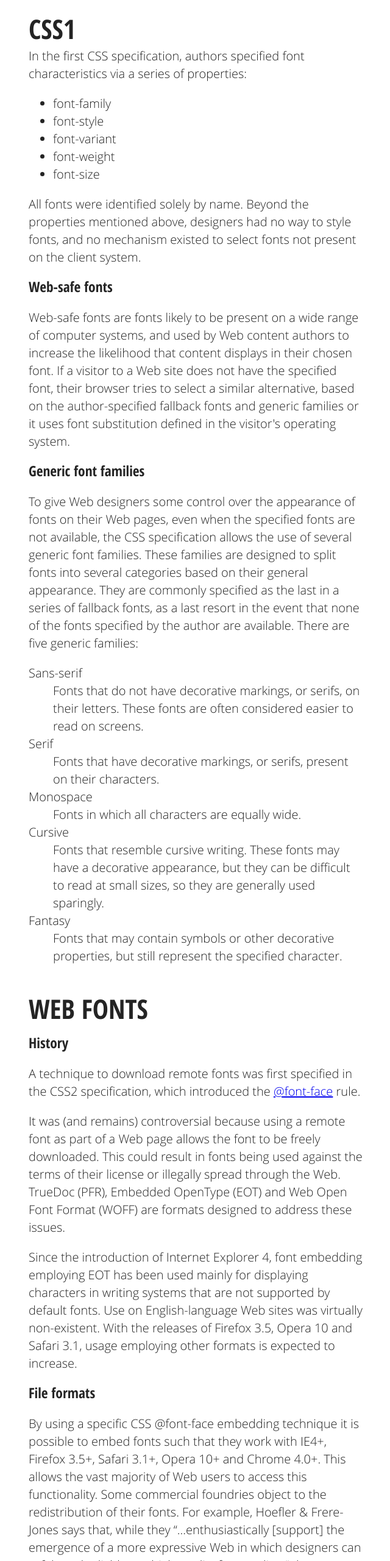
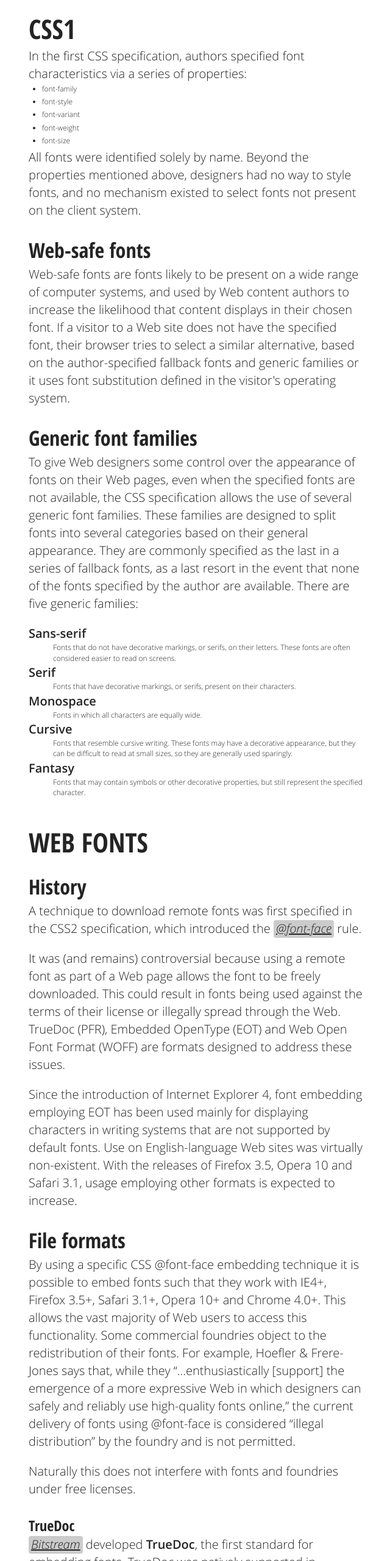
Before and after one commit to johnsont91/art336-week-02-johnsontien, a plain HTML site: page index.html in a window 1280 px wide. Shown: the part 1420-3980 px from the top of the page at 61% size, without its empty margins (318-958 px from the left). Drawn offline with Linux system fonts and the light colour scheme.

Commit message:
DEMO
Demo 9/16

```diff
--- a/index.html
+++ b/index.html
@@ -4,7 +4,7 @@
     <head>
         <meta charset="utf-8">
         <meta http-equiv="X-UA-Compatible" content="IE=edge">
-        <title>Intorduction to Web Typography</title>
+        <title>Introduction to Web Typography</title>
         <meta name="viewport" content="width=device-width, initial-scale=1">
        <link href='http://fonts.googleapis.com/css?family=Open+Sans:300italic,400,300,600|Open+Sans+Condensed:700' rel='stylesheet' type='text/css'>
         <link rel="stylesheet" href="css/main.css">
--- a/scss/_base.scss
+++ b/scss/_base.scss
@@ -49,3 +49,85 @@ h2 {
 h2 + p {
     margin-top: 0;
 }
+
+h3 {
+    @include fontSize(34px);
+    margin-top: 34px;
+    margin-bottom: 8px;
+
+}
+
+h3 + p {
+    margin-top: 0;
+}
+
+h4 {
+    @include fontSize(24px);
+    margin-top: 34px;
+    margin-bottom: 4px;
+}
+
+h4 + p {
+    margin-top: 0;
+}
+
+i, em {
+    @include body-font-italic;
+}
+
+b, strong {
+    @include body-font-bold;
+}
+
+ul {
+    margin: 0 0 0 22px;
+    // margin: top right bottom left
+    padding: 0;
+    //list-style-type: none;
+}
+p + ul, p + ol {
+    margin-top: -18px;
+
+}
+
+ul + p {
+    margin-top: 0;
+}
+
+ul li {
+    @include fontSize(12px);
+    margin-bottom: 4px;
+    padding: 0px;
+}
+
+ol {
+ margin: 0 0 0 40px;
+    padding: 0;
+    list-style-type: decimal-leading-zero;
+}
+
+dl dt {
+    @include body-font-bold;
+}
+
+dd {
+    @include fontSize(12px);
+    margin: 3 0 3 0;
+}
+
+a {
+    background-color: $background-color;
+    border-radius: 4px;
+    color: $color;
+    @include body-font-italic;
+    padding: 0 4px 2px 4px;
+    transition: background-color 300ms linear;
+    transition: color 300ms linear;
+}
+
+a:hover {
+    background-color: lighten($background-color, 5%);
+    color: lighten($color, 40%);
+     transition: background-color 300ms linear;
+    transition: color 300ms linear;
+}
--- a/scss/_globals.scss
+++ b/scss/_globals.scss
@@ -75,4 +75,4 @@ Globals
 
 // Site variables
 $color: #242424;
-$background-color: #e6e6e6;
+$background-color: #cbcbcb;
```
Also changed, not shown: css/main.css.
